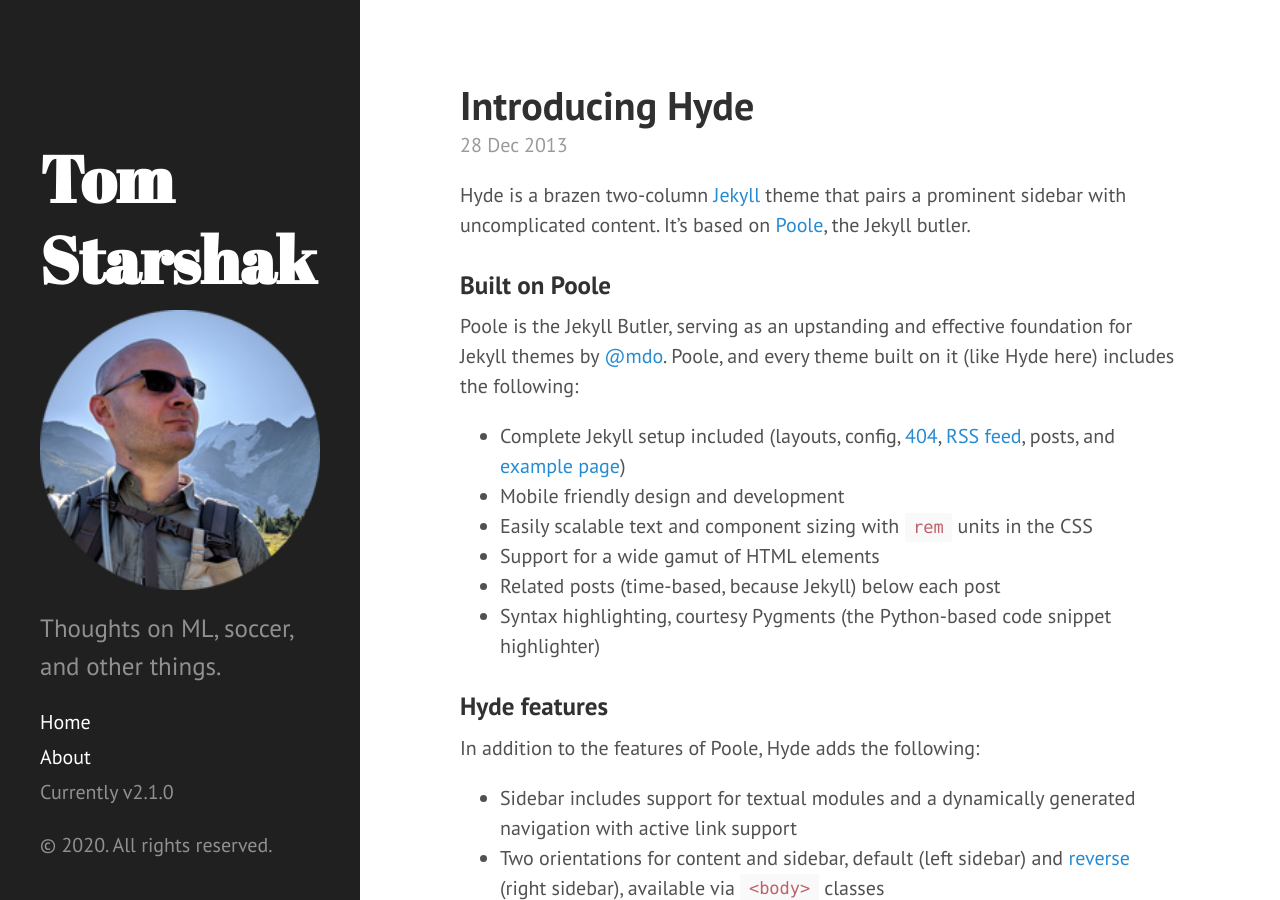
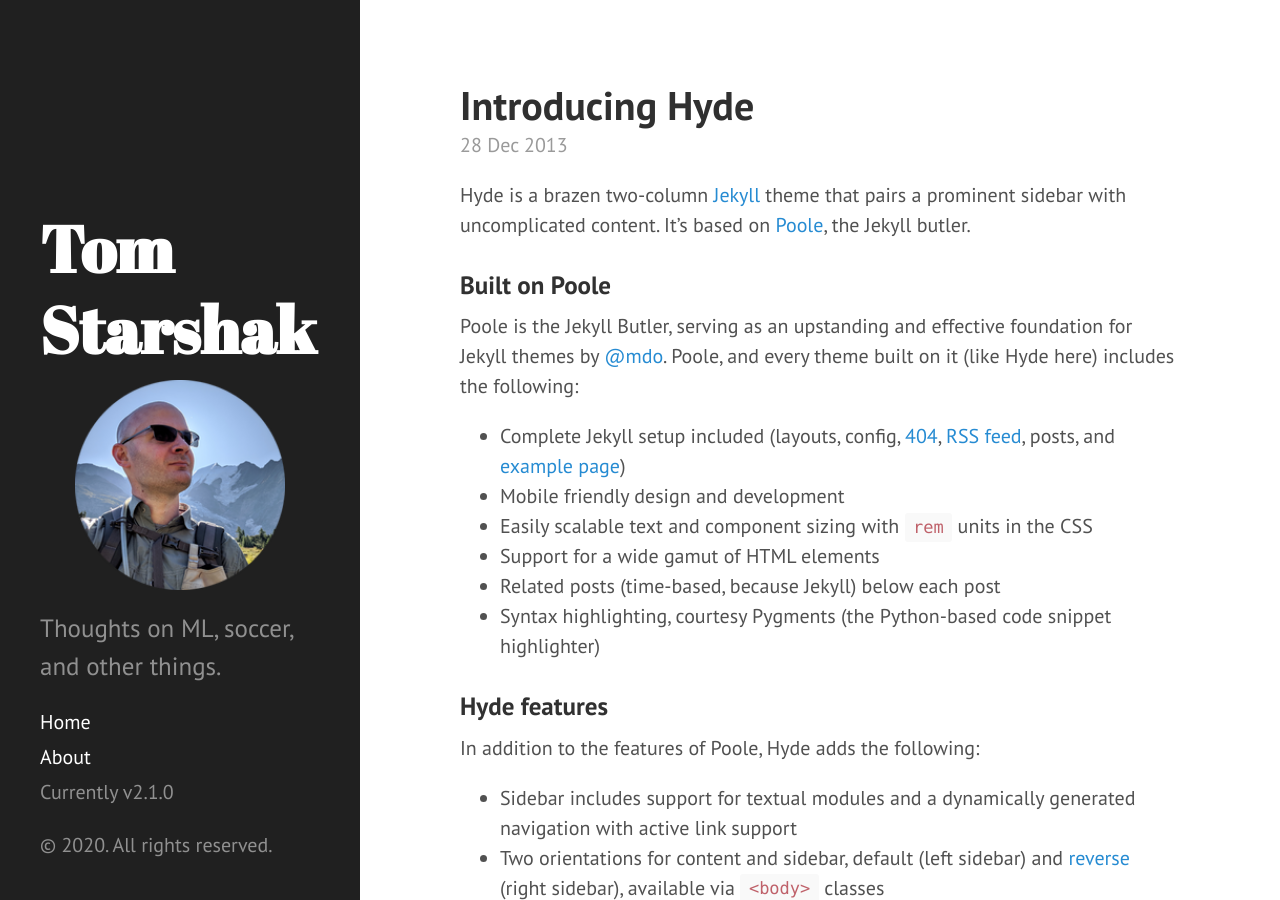
Before and after one commit to TomStarshak/TomStarshak.github.io, a Jekyll site: the page built from index.html, in a window 1280 px wide and 900 px high. Built offline with Jekyll 4.4.1, drawn with Linux system fonts in a browser that asks for light colours; the list of posts is cut into pages by our own code.

Commit message:
Update sidebar.html

```diff
--- a/_includes/sidebar.html
+++ b/_includes/sidebar.html
@@ -6,7 +6,7 @@
           {{ site.title }}
         </a>
       </h1>
-	  <img src='public\circle-cropped.png' alt = 'Selfie' width=100%>
+	  <center><img src='public\circle-cropped.png' alt = 'Selfie' width=75%></center>
       <p class="lead">{{ site.description }}</p>
     </div>
 
```
